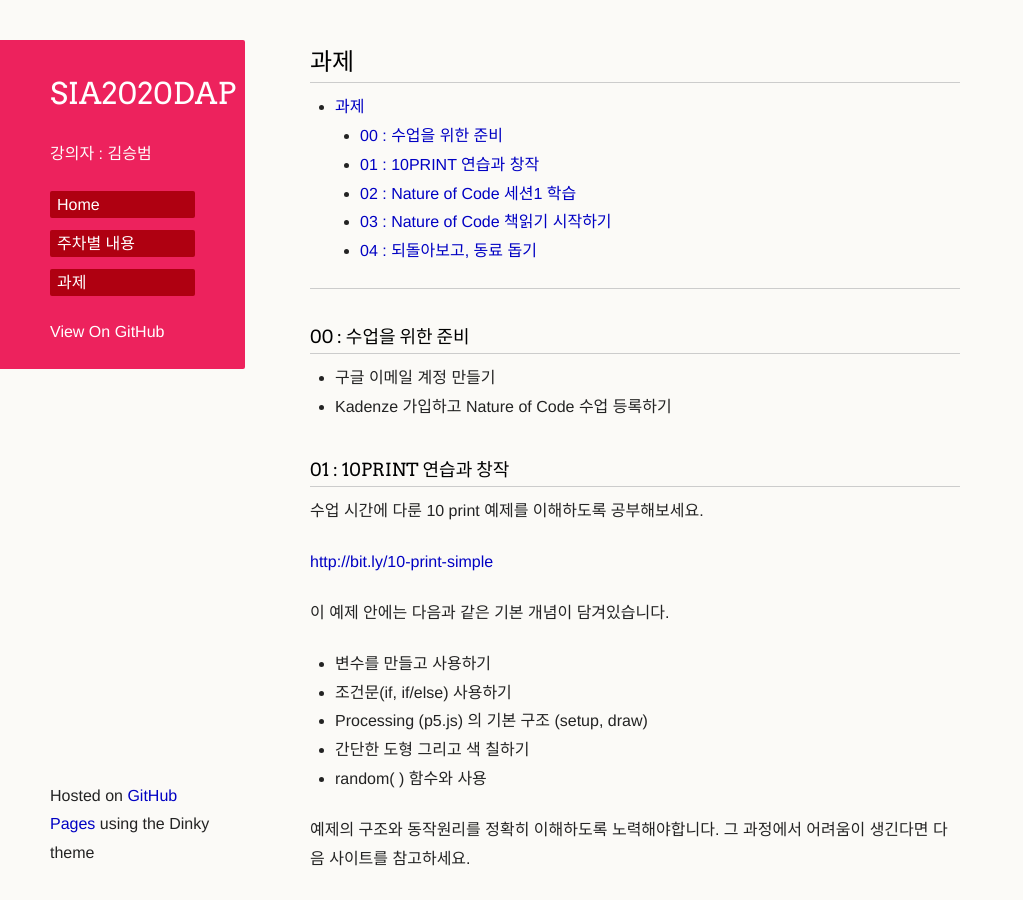
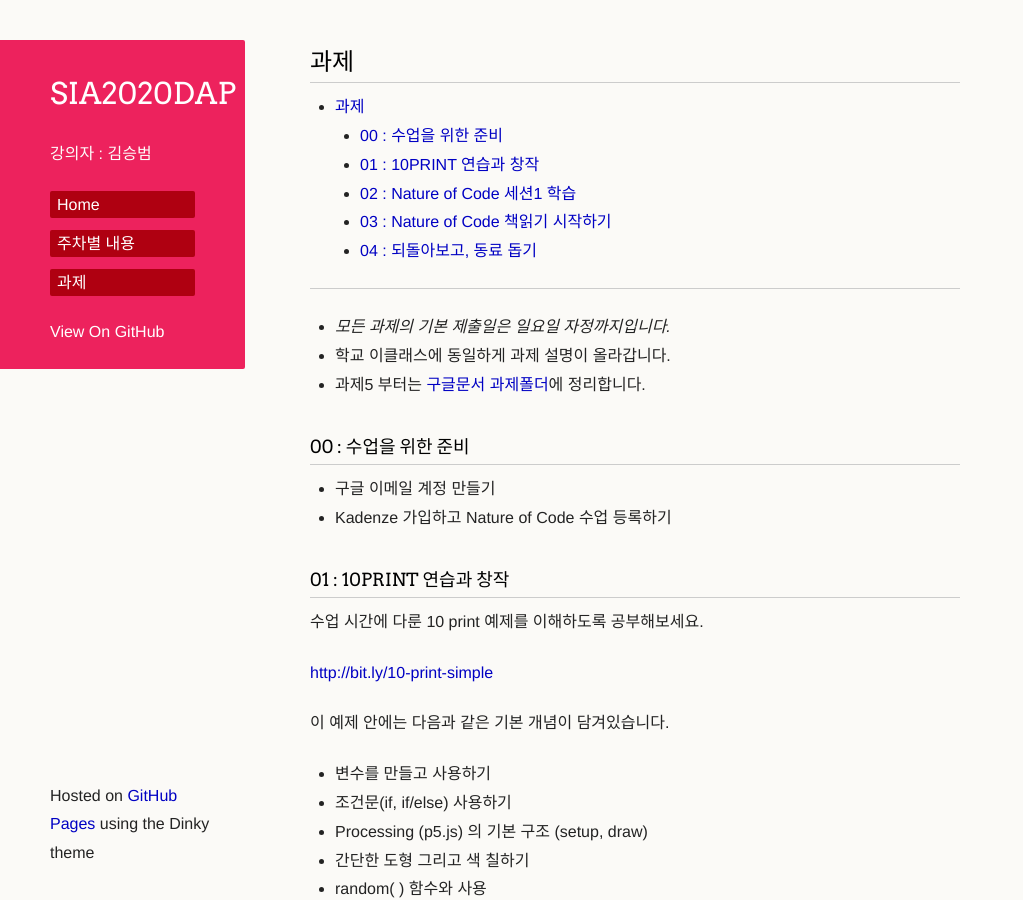
Before and after one commit to picxenk/SIA2020DAP, a Jekyll site: the page built from homework.md, in a window 1280 px wide and 900 px high. Shown: the whole window, without its empty margins (0-1023 px from the left). Built offline with Jekyll 4.4.1, drawn with Linux system fonts in a browser that asks for light colours; our own code applies the rules of GitHub Pages for plain Markdown files; a script that is not in the unit is left out; the repository's description, which GitHub fills in, is left out.

Commit message:
Update homework.md

```diff
--- a/homework.md
+++ b/homework.md
@@ -1,12 +1,14 @@
 ## 과제
- * *모든 과제의 기본 제출일은 일요일 자정까지입니다.*
- * 학교 이클래스에 동일하게 과제 설명이 올라갑니다.
- * 과제5 부터는 [구글문서 과제폴더](https://drive.google.com/drive/folders/1_0gZiEg378oPuKcEaxkxjrbudETRJ7zW?usp=sharing)에 정리합니다.
+
 
  * TOC
 {:toc}
 
 -----
+* *모든 과제의 기본 제출일은 일요일 자정까지입니다.*
+* 학교 이클래스에 동일하게 과제 설명이 올라갑니다.
+* 과제5 부터는 [구글문서 과제폴더](https://drive.google.com/drive/folders/1_0gZiEg378oPuKcEaxkxjrbudETRJ7zW?usp=sharing)에 정리합니다.
+
 
 ### 00 : 수업을 위한 준비
  * 구글 이메일 계정 만들기
```
